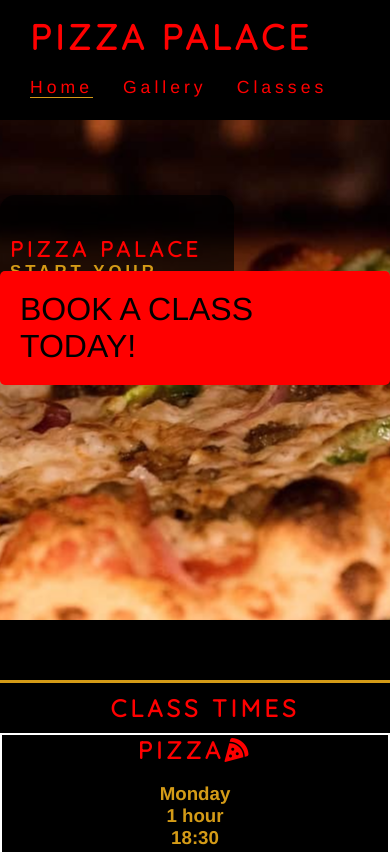
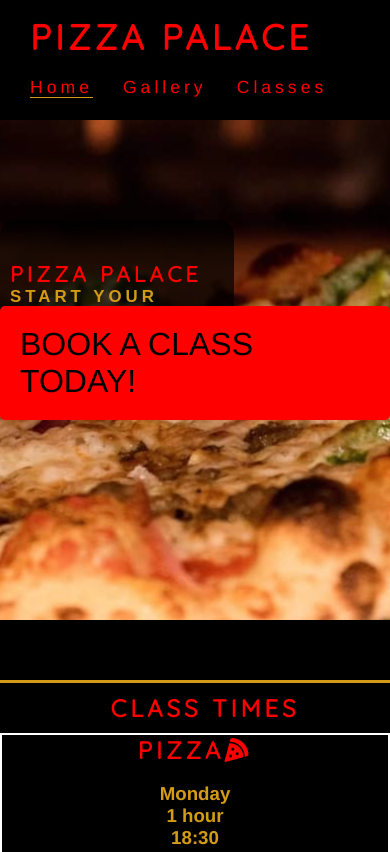
Before and after one commit to Mark8495/Pizza-Palace, a plain HTML site: page index.html in a window 390 px wide. Shown: the top 852 px of the page. Drawn offline with Linux system fonts and the light colour scheme.

Commit message:
added sources of images to comments and minor style changes

```diff
--- a/assets/css/style.css
+++ b/assets/css/style.css
@@ -427,7 +427,7 @@ select{
         column-count: 1;
     }
     .book{
-        right:0;
+        right:10%;
         bottom: 47%;
     }
      iframe{
@@ -448,3 +448,12 @@ select{
     }
 
 }
+@media screen and (max-width: 600px){
+    #cover-text{
+        top: 20%
+    }
+    .book{
+        bottom: 40%;
+        right:0;
+    }
+}
```
Also changed, not shown: booking.html (+2 -0 lines), gallery.html (+12 -0 lines), index.html (+1 -0 lines).
